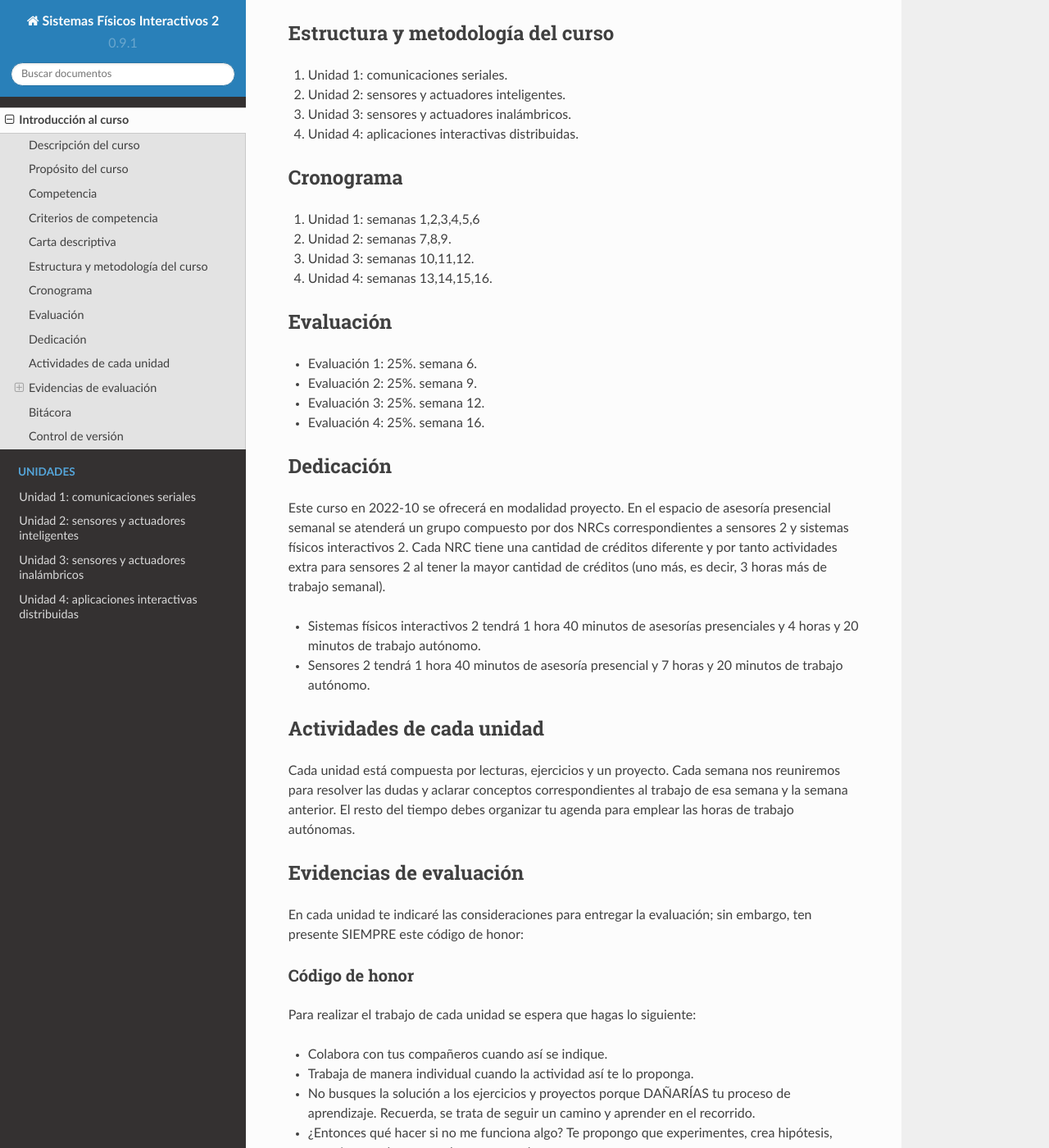
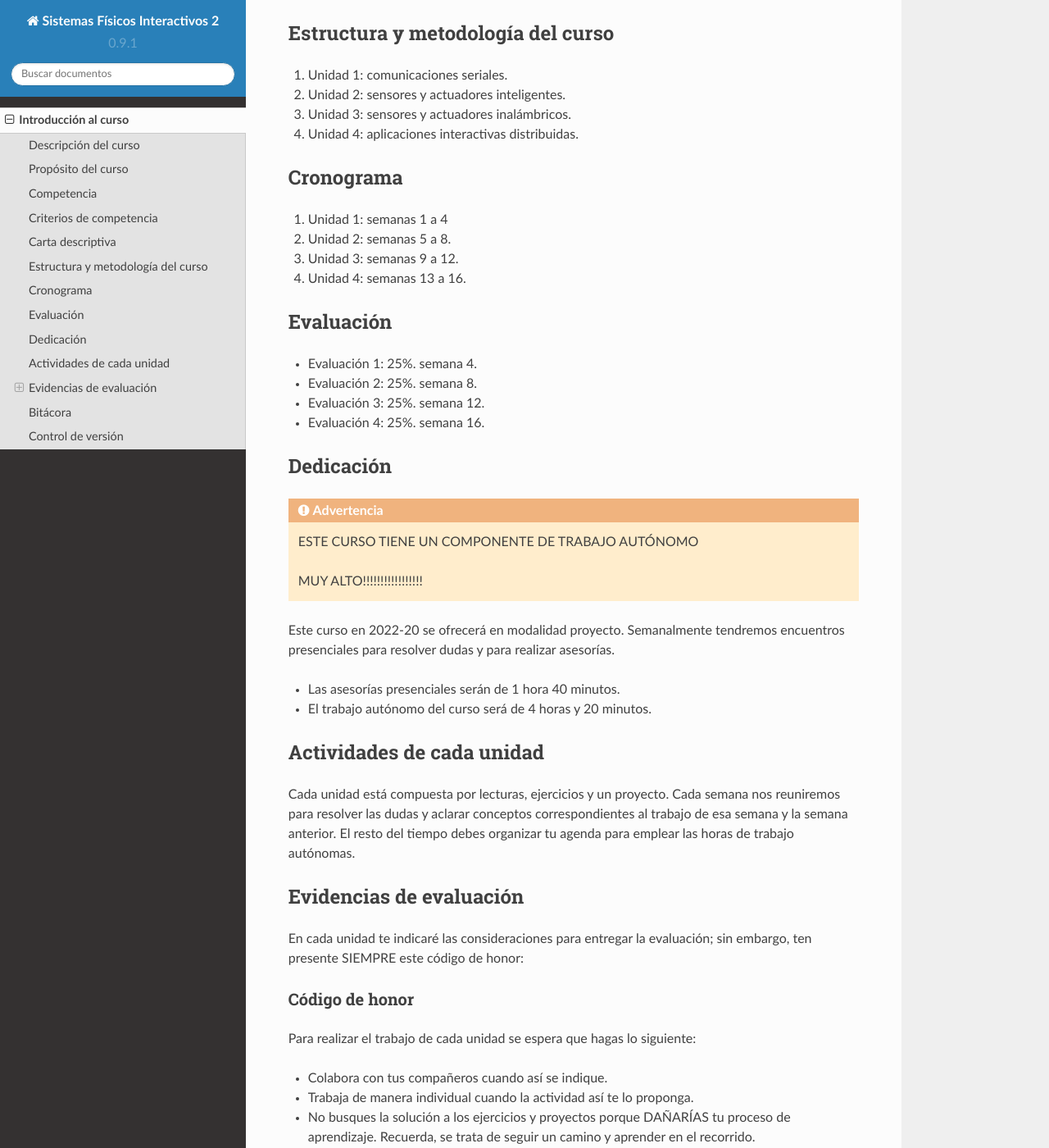
Before and after one commit to juanferfranco/SistemasFisicosInteractivos2, a Sphinx documentation site: the page built from docs/_intro/intro.rst, in a window 1280 px wide and 1400 px high, scrolled down 824 px. Shown: the whole window at 82% size. Built offline with Sphinx 7.4.7 and the Read the Docs theme 2.0.0, drawn with Linux system fonts in a browser that asks for light colours.

Commit message:
Init 2022-20 version

```diff
--- a/docs/_intro/intro.rst
+++ b/docs/_intro/intro.rst
@@ -44,31 +44,31 @@
 Cronograma
 -----------
 
-#. Unidad 1: semanas 1,2,3,4,5,6
-#. Unidad 2: semanas 7,8,9.
-#. Unidad 3: semanas 10,11,12.
-#. Unidad 4: semanas 13,14,15,16.
+#. Unidad 1: semanas 1 a 4
+#. Unidad 2: semanas 5 a 8.
+#. Unidad 3: semanas 9 a 12.
+#. Unidad 4: semanas 13 a 16.
 
 Evaluación
 -----------
 
-* Evaluación 1: 25%. semana 6.
-* Evaluación 2: 25%. semana 9.
+* Evaluación 1: 25%. semana 4.
+* Evaluación 2: 25%. semana 8.
 * Evaluación 3: 25%. semana 12.
 * Evaluación 4: 25%. semana 16.
 
 Dedicación
 ----------
 
-Este curso en 2022-10 se ofrecerá en modalidad proyecto. En el espacio de asesoría presencial
-semanal se atenderá un grupo compuesto por dos NRCs correspondientes a sensores 2 y sistemas
-físicos interactivos 2. Cada NRC tiene una cantidad de créditos diferente y por tanto actividades
-extra para sensores 2 al tener la mayor cantidad de créditos (uno más, es decir, 3 horas más
-de trabajo semanal).
+.. warning:: ESTE CURSO TIENE UN COMPONENTE DE TRABAJO AUTÓNOMO
 
-* Sistemas físicos interactivos 2 tendrá 1 hora 40 minutos de asesorías presenciales y 4 horas y 20 minutos
-  de trabajo autónomo.
-* Sensores 2 tendrá 1 hora 40 minutos de asesoría presencial y 7 horas y 20 minutos de trabajo autónomo.
+    MUY ALTO!!!!!!!!!!!!!!!!!
+
+Este curso en 2022-20 se ofrecerá en modalidad proyecto. Semanalmente tendremos encuentros
+presenciales para resolver dudas y para realizar asesorías.
+
+* Las asesorías presenciales serán de 1 hora 40 minutos.
+* El trabajo autónomo del curso será de 4 horas y 20 minutos.
 
 
 Actividades de cada unidad
```
Also changed, not shown: docs/index.rst (+4 -5 lines).
